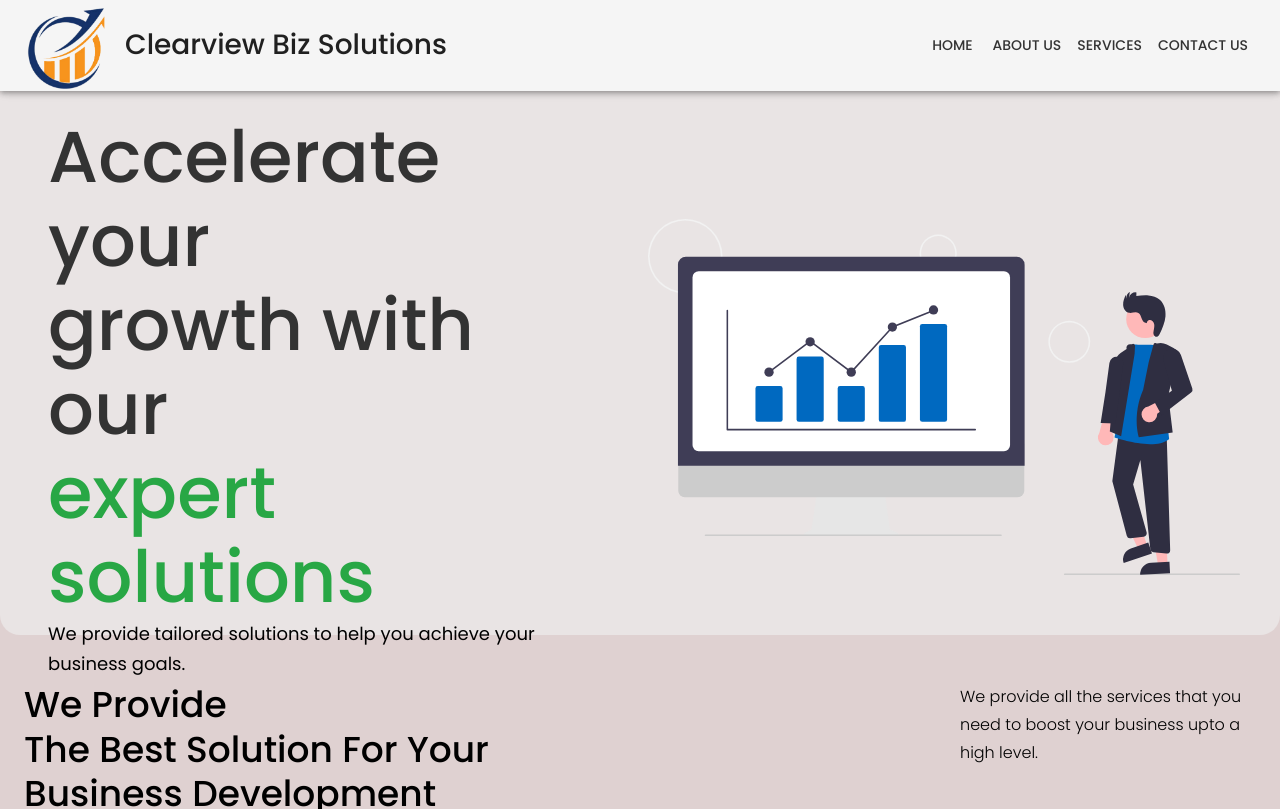
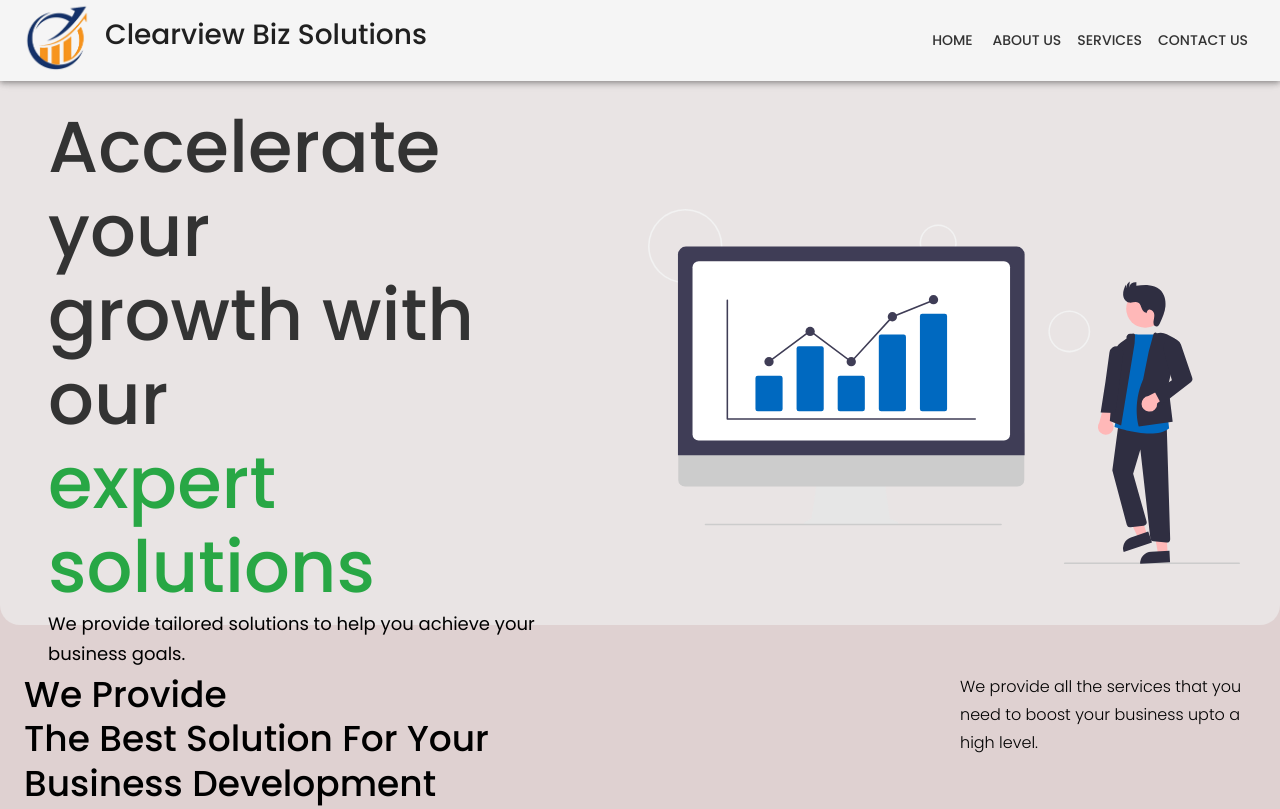
Before and after one commit to RoshanDan4817/ClearViewBusiness, a React (Vite) app: page / in a window 1280 px wide. Shown: the top 809 px of the page. Built offline with nearby package versions, Linux system fonts and the light colour scheme.

Commit message:
design change

```diff
--- a/src/components/TopNav.jsx
+++ b/src/components/TopNav.jsx
@@ -75,6 +75,7 @@ const TopNav = React.forwardRef((props, ref) => {
               alignItems: "center",
               justifyContent: "flex-start",
               flexGrow: 1,
+              marginBottom: "10px"
             }}
           >
             <img
--- a/src/index.css
+++ b/src/index.css
@@ -5,7 +5,7 @@ body {
 }
 
 .product__logo {
-	width: 90px;
+	width: 70px;
 	height: auto;
 }
 .hero-image {
```
